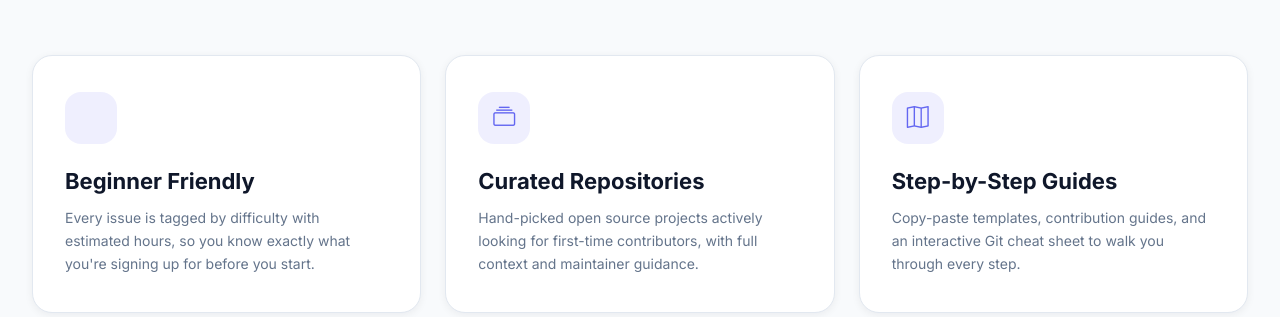
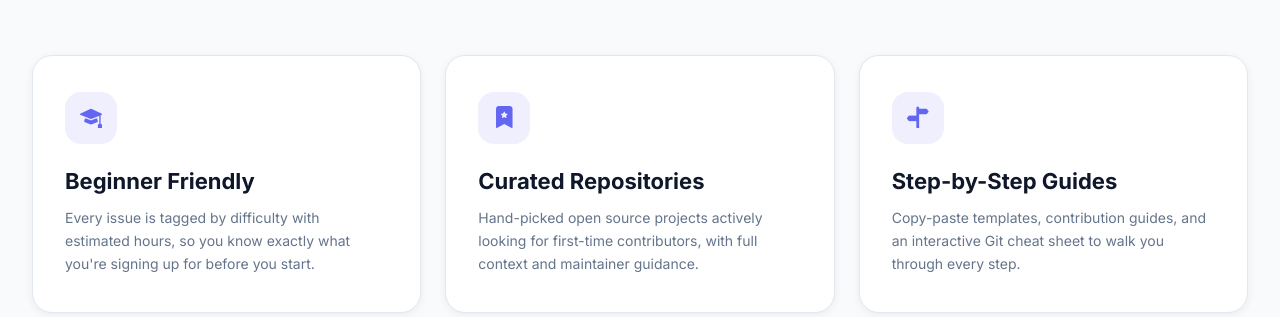
Before and after one commit to shourya011/ContriKit, a Django app: page / in a window 1280 px wide. Shown: the part 1071-1388 px from the top of the page. Run offline with Django 5.2, Linux system fonts and the light colour scheme; data that the repository does not hold is empty.

Commit message:
Fixed icon Issue

```diff
--- a/templates/core/landing.html
+++ b/templates/core/landing.html
@@ -110,17 +110,17 @@
 
     <div class="features-grid">
       <article class="feature-card">
-        <div class="feature-card__icon"><i class="bi bi-seedling"></i></div>
+        <div class="feature-card__icon"><i class="bi bi-mortarboard-fill"></i></div>
         <h3 class="feature-card__title">Beginner Friendly</h3>
         <p class="feature-card__desc">Every issue is tagged by difficulty with estimated hours, so you know exactly what you're signing up for before you start.</p>
       </article>
       <article class="feature-card">
-        <div class="feature-card__icon"><i class="bi bi-collection"></i></div>
+        <div class="feature-card__icon"><i class="bi bi-bookmark-star-fill"></i></div>
         <h3 class="feature-card__title">Curated Repositories</h3>
         <p class="feature-card__desc">Hand-picked open source projects actively looking for first-time contributors, with full context and maintainer guidance.</p>
       </article>
       <article class="feature-card">
-        <div class="feature-card__icon"><i class="bi bi-map"></i></div>
+        <div class="feature-card__icon"><i class="bi bi-signpost-split-fill"></i></div>
         <h3 class="feature-card__title">Step-by-Step Guides</h3>
         <p class="feature-card__desc">Copy-paste templates, contribution guides, and an interactive Git cheat sheet to walk you through every step.</p>
       </article>
```
